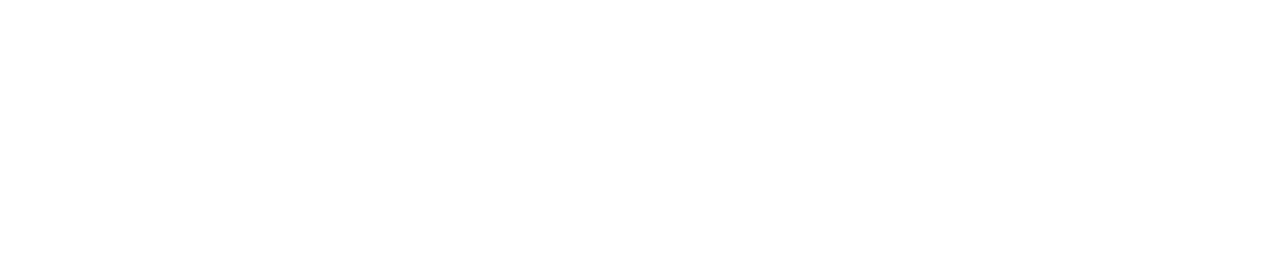
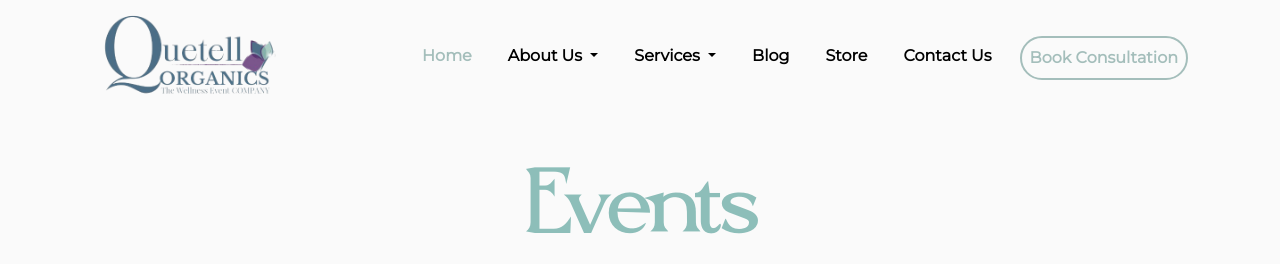
Before and after one commit to nimithejeagerist/quetell-website, a plain HTML site: page pages/events.html in a window 1280 px wide. Drawn offline with nearby package versions, Linux system fonts and the light colour scheme.

Commit message:
brother euhhh

```diff
--- a/pages/events.css
+++ b/pages/events.css
@@ -0,0 +1,121 @@
+@font-face {
+    font-family: 'Montserrat';
+    src: url('../fonts/Montserrat/static/Montserrat-Regular.ttf');
+}
+
+@font-face {
+    font-family: 'Reglarik';
+    src: url('../fonts/Reglarik/Reglarik-j99mj.otf');
+}
+
+@font-face {
+    font-family: 'Youbee';
+    src: url(../fonts/Youbee/youbee-bolditalic.ttf);
+}
+
+html, body {
+    height: 100%;
+    scroll-behavior: smooth;
+}
+
+::-webkit-scrollbar {
+    width: 12px;
+}
+
+::-webkit-scrollbar-track {
+    background: #f1f1f1;
+}
+
+::-webkit-scrollbar-thumb {
+    background: #8DBEB9;
+    border-radius: 6px;
+    border: 3px solid #f1f1f1;
+}
+
+::-webkit-scrollbar-thumb:hover {
+    background: #8DBEB9;
+}
+
+.introduction {
+    background-color: #fafafa;
+}
+
+.navbar {
+    position: absolute;
+    z-index: 10;
+}
+
+.container-fluid {
+    margin-right: auto;
+    margin-left: auto;
+    padding-left: 15px;
+    padding-right: 15px;
+}
+
+.navbar-brand {
+    margin-right: 75px;
+}
+
+.navbar-nav {
+    display: flex;
+    font-family: "Montserrat";
+    font-size: 16px;
+    font-weight: bold;
+}
+
+.navbar li {
+    display: inline-block;
+    padding: 10px;
+}
+
+.navbar-nav li a {
+    text-decoration: none;
+    color: black;
+    display: block;
+    transition: color 0.3s;
+}
+
+.navbar-nav li a:hover {
+    color: #a4bebb;
+}
+
+.navbar-nav li a.nav-link.active {
+    color: #a4bebb;
+}
+
+.navbar-nav .dropdown-item {
+    color: black;
+}
+
+.navbar-nav .dropdown-item:hover {
+    color: #8DBEB9;
+}
+
+.navbar-nav .cta-button {
+    color: #a4bebb;
+    border: 2px solid #a4bebb;
+    border-radius: 50px;
+    text-decoration: none;
+    display: inline-block;
+    transition: background-color 0.3s ease;
+    background-color: transparent;
+}
+
+.navbar-nav .cta-button:hover {
+    background-color: #a4bebb;
+    color: white;
+}
+
+.introduction .container-lg {
+    display: flex;
+    justify-content: center;
+    align-items: center;
+    height: 100px;
+}
+
+.opening-txt {
+    font-size: 75px;
+    font-weight: bold;
+    font-family: 'Reglarik';
+    color: #8DBEB9;
+}
--- a/pages/events.html
+++ b/pages/events.html
@@ -0,0 +1,66 @@
+<!DOCTYPE html>
+<html lang="en">
+<head>
+    <meta charset="UTF-8">
+    <meta name="viewport" content="width=device-width, initial-scale=1.0">
+    <title>Events | Quetell Organics</title>
+    <link href="./events.css" rel="stylesheet"/>
+    <link href="https://cdn.jsdelivr.net/npm/bootstrap@5.3.2/dist/css/bootstrap.min.css" rel="stylesheet" integrity="sha384-T3c6CoIi6uLrA9TneNEoa7RxnatzjcDSCmG1MXxSR1GAsXEV/Dwwykc2MPK8M2HN" crossorigin="anonymous">
+</head>
+<body>
+    <section class="introduction">
+        <nav class="navbar navbar-expand-lg">
+            <div class="container-lg">
+                <a class="navbar-brand" href="#">
+                    <img src="../assets/quetell.png" alt="Quetell Organics Logo" height="100px">
+                </a>
+                <button class="navbar-toggler" type="button" data-bs-toggle="collapse" data-bs-target="#navbarNav" aria-controls="navbarNav" aria-expanded="false" aria-label="Toggle navigation">
+                    <span class="navbar-toggler-icon"></span>
+                </button>
+                <div class="collapse navbar-collapse" id="navbarNav">
+                    <ul class="navbar-nav ms-auto">
+                        <li class="nav-item">
+                            <a class="nav-link active" aria-current="page" href="./index.html">Home</a>
+                        </li>
+                        <li class="nav-item dropdown">
+                            <a class="nav-link dropdown-toggle" href="#" id="navbarDropdownMenuLink" role="button" data-bs-toggle="dropdown" aria-expanded="false">
+                                About Us
+                            </a>
+                            <ul class="dropdown-menu" aria-labelledby="navbarDropdownMenuLink">
+                                <li><a class="dropdown-item" href="./about-us.html">About the Company</a></li>
+                                <li><a class="dropdown-item" href="./team.html">Meet Our Team</a></li>
+                            </ul>
+                        </li>
+                        <li class="nav-item dropdown">
+                          <a class="nav-link dropdown-toggle" href="#" id="navbarDropdownMenuLink" role="button" data-bs-toggle="dropdown" aria-expanded="false">
+                              Services
+                          </a>
+                          <ul class="dropdown-menu" aria-labelledby="navbarDropdownMenuLink">
+                              <li><a class="dropdown-item" href="./services.html">Our Services</a></li>
+                              <li><a class="dropdown-item" href="./events.html">Events</a></li>
+                          </ul>
+                        </li>
+                        <li class="nav-item">
+                            <a class="nav-link" href="#blog">Blog</a>
+                        </li>
+                        <li class="nav-item">
+                            <a class="nav-link" href="#store">Store</a>
+                        </li>
+                        <li class="nav-item">
+                            <a class="nav-link" href="#contact">Contact Us</a>
+                        </li>
+                        <li class="nav-item">
+                            <a class="cta-button nav-link" href="#bookings">Book Consultation</a>
+                        </li>
+                    </ul>
+                </div>
+            </div>
+        </nav>
+        <div class="container-lg text-center mt-5 mb-3">
+            <div class="opening-txt">Events</div>
+        </div>
+    </section>
+
+    <script src="https://cdn.jsdelivr.net/npm/bootstrap@5.3.2/dist/js/bootstrap.bundle.min.js"></script>
+</body>
+</html>
```
Also changed, not shown: pages/about-us.html (+12 -6 lines), pages/index.html (+11 -5 lines), pages/services.html (+18 -12 lines), pages/team.html (+11 -5 lines).
